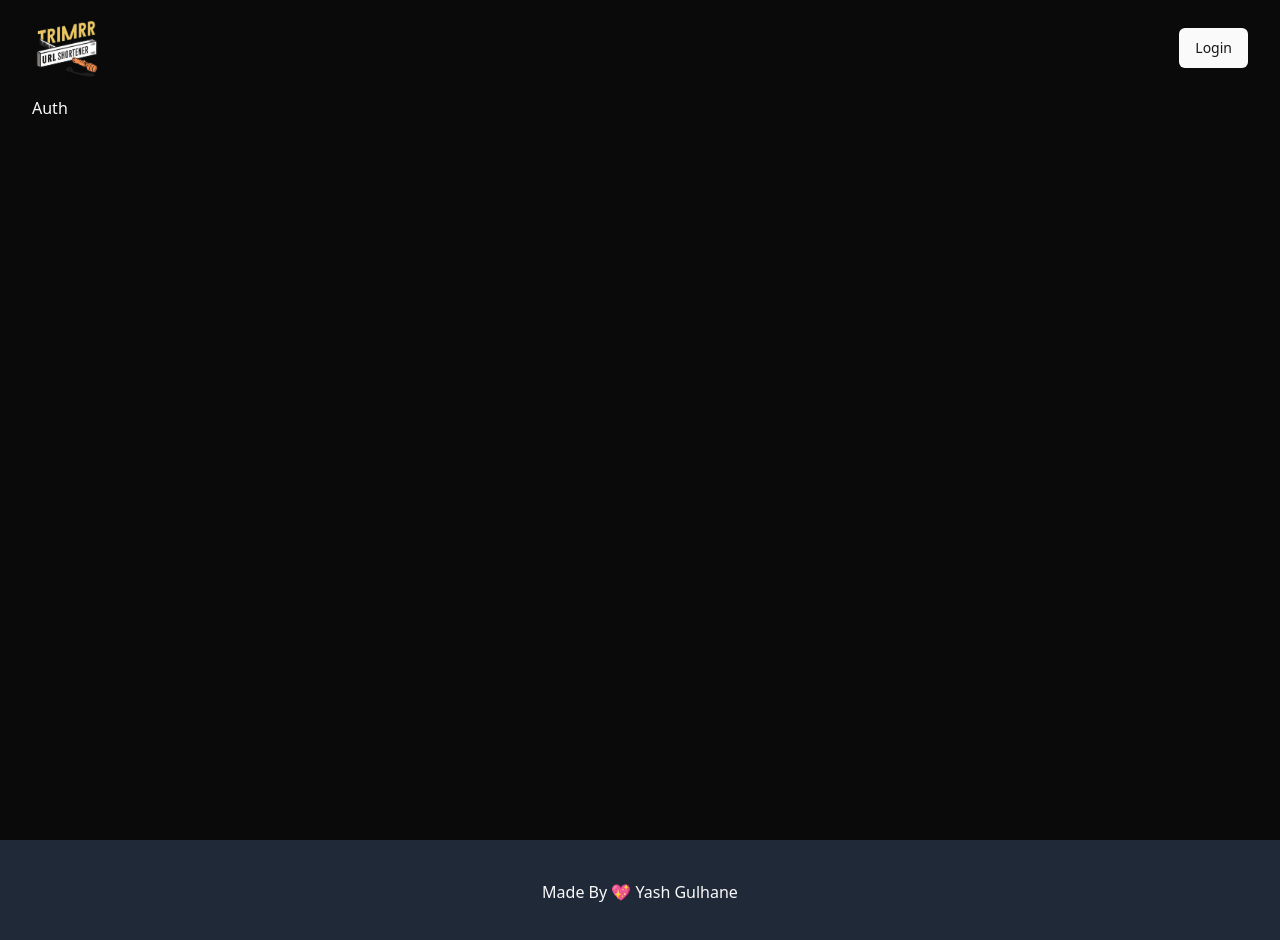
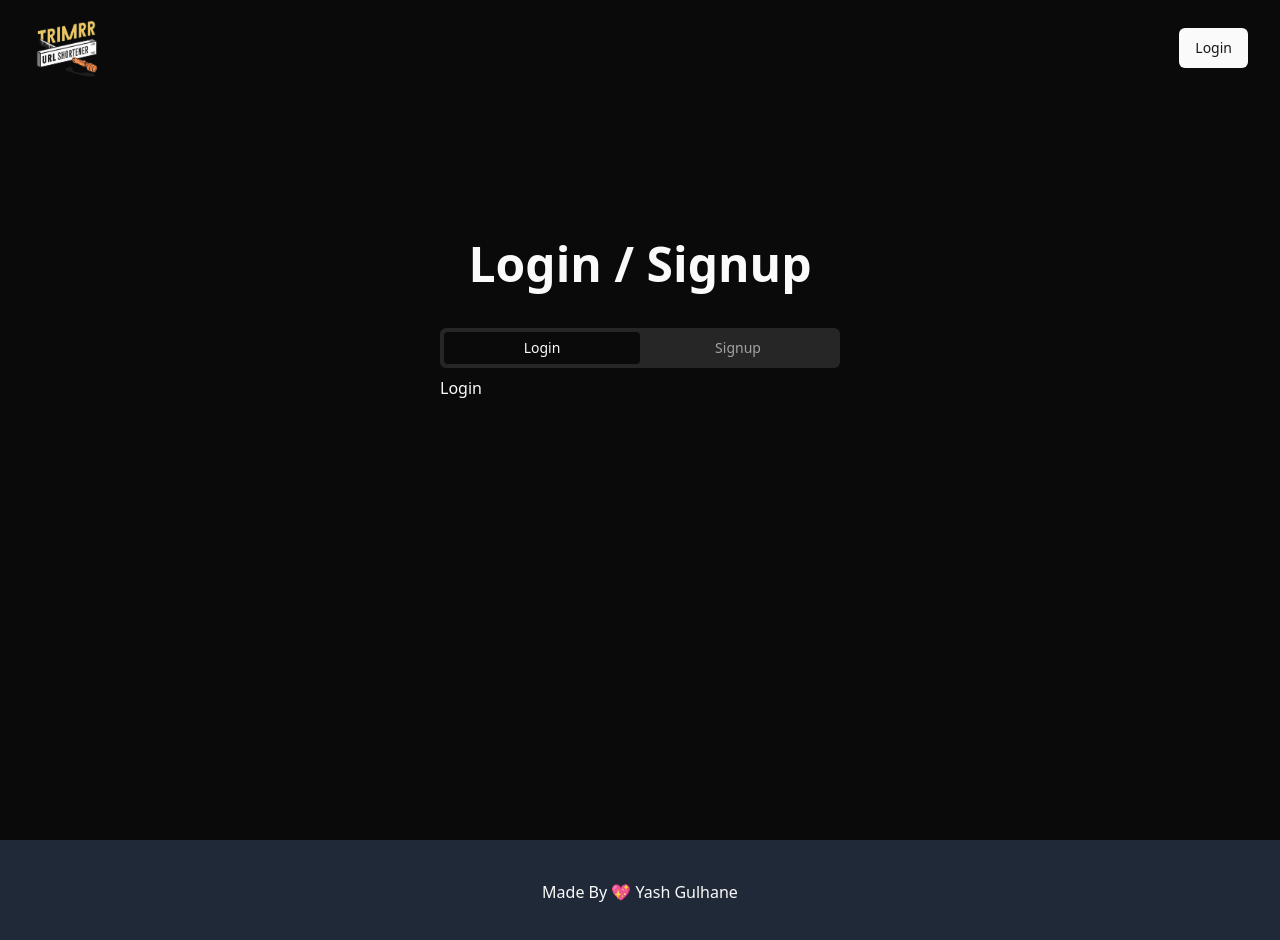
Before and after one commit to gulhaneyash1411/Url_Shortner, a React (Vite) app: page /auth in a window 1280 px wide. Shown: the top 940 px of the page. Built offline with nearby package versions, Linux system fonts and the light colour scheme.

Commit message:
User Authentication Ui

```diff
--- a/package.json
+++ b/package.json
@@ -14,6 +14,7 @@
     "@radix-ui/react-avatar": "^1.1.2",
     "@radix-ui/react-dropdown-menu": "^2.1.4",
     "@radix-ui/react-slot": "^1.1.1",
+    "@radix-ui/react-tabs": "^1.1.2",
     "@supabase/supabase-js": "^2.47.10",
     "class-variance-authority": "^0.7.1",
     "clsx": "^2.1.1",
--- /dev/null
+++ b/src/components/login.jsx
@@ -0,0 +1,10 @@
+
+const Login = () => {
+  return (
+    <div>
+      Login
+    </div>
+  );
+}
+
+export default Login;
--- /dev/null
+++ b/src/components/signup.jsx
@@ -0,0 +1,10 @@
+
+const Signup = () => {
+  return (
+    <div>
+      Signup
+    </div>
+  );
+}
+
+export default Signup;
--- /dev/null
+++ b/src/components/ui/tabs.jsx
@@ -0,0 +1,41 @@
+import * as React from "react"
+import * as TabsPrimitive from "@radix-ui/react-tabs"
+
+import { cn } from "@/lib/utils"
+
+const Tabs = TabsPrimitive.Root
+
+const TabsList = React.forwardRef(({ className, ...props }, ref) => (
+  <TabsPrimitive.List
+    ref={ref}
+    className={cn(
+      "inline-flex h-10 items-center justify-center rounded-md bg-muted p-1 text-muted-foreground",
+      className
+    )}
+    {...props} />
+))
+TabsList.displayName = TabsPrimitive.List.displayName
+
+const TabsTrigger = React.forwardRef(({ className, ...props }, ref) => (
+  <TabsPrimitive.Trigger
+    ref={ref}
+    className={cn(
+      "inline-flex items-center justify-center whitespace-nowrap rounded-sm px-3 py-1.5 text-sm font-medium ring-offset-background transition-all focus-visible:outline-none focus-visible:ring-2 focus-visible:ring-ring focus-visible:ring-offset-2 disabled:pointer-events-none disabled:opacity-50 data-[state=active]:bg-background data-[state=active]:text-foreground data-[state=active]:shadow-sm",
+      className
+    )}
+    {...props} />
+))
+TabsTrigger.displayName = TabsPrimitive.Trigger.displayName
+
+const TabsContent = React.forwardRef(({ className, ...props }, ref) => (
+  <TabsPrimitive.Content
+    ref={ref}
+    className={cn(
+      "mt-2 ring-offset-background focus-visible:outline-none focus-visible:ring-2 focus-visible:ring-ring focus-visible:ring-offset-2",
+      className
+    )}
+    {...props} />
+))
+TabsContent.displayName = TabsPrimitive.Content.displayName
+
+export { Tabs, TabsList, TabsTrigger, TabsContent }
--- a/src/pages/auth.jsx
+++ b/src/pages/auth.jsx
@@ -1,8 +1,24 @@
+import { useSearchParams } from "react-router-dom";
+import { Tabs, TabsContent, TabsList, TabsTrigger } from "@/components/ui/tabs"
+import Login from "@/components/login";
+import Signup from "@/components/signup";
 
 const Auth = () => {
+  const [searchParams] = useSearchParams();
   return (
-    <div>
-      Auth
+    <div className="mt-36 flex flex-col items-center gap-10">
+      <h1 className="text-5xl font-extrabold">
+        {searchParams.get("createNew")? "Hold up! Let's Login first..":"Login / Signup"}
+        </h1>
+        <Tabs defaultValue="login" className="w-[400px]">
+          <TabsList className="grid w-full grid-cols-2">
+            <TabsTrigger value="login">Login</TabsTrigger>
+            <TabsTrigger value="signup">Signup</TabsTrigger>
+          </TabsList>
+          <TabsContent value="login"><Login /></TabsContent>
+          <TabsContent value="signup"><Signup/></TabsContent>
+        </Tabs>
+
     </div>
   );
 }
```
Also changed, not shown: 1 other file (tests, documents, lock files or other folders).
